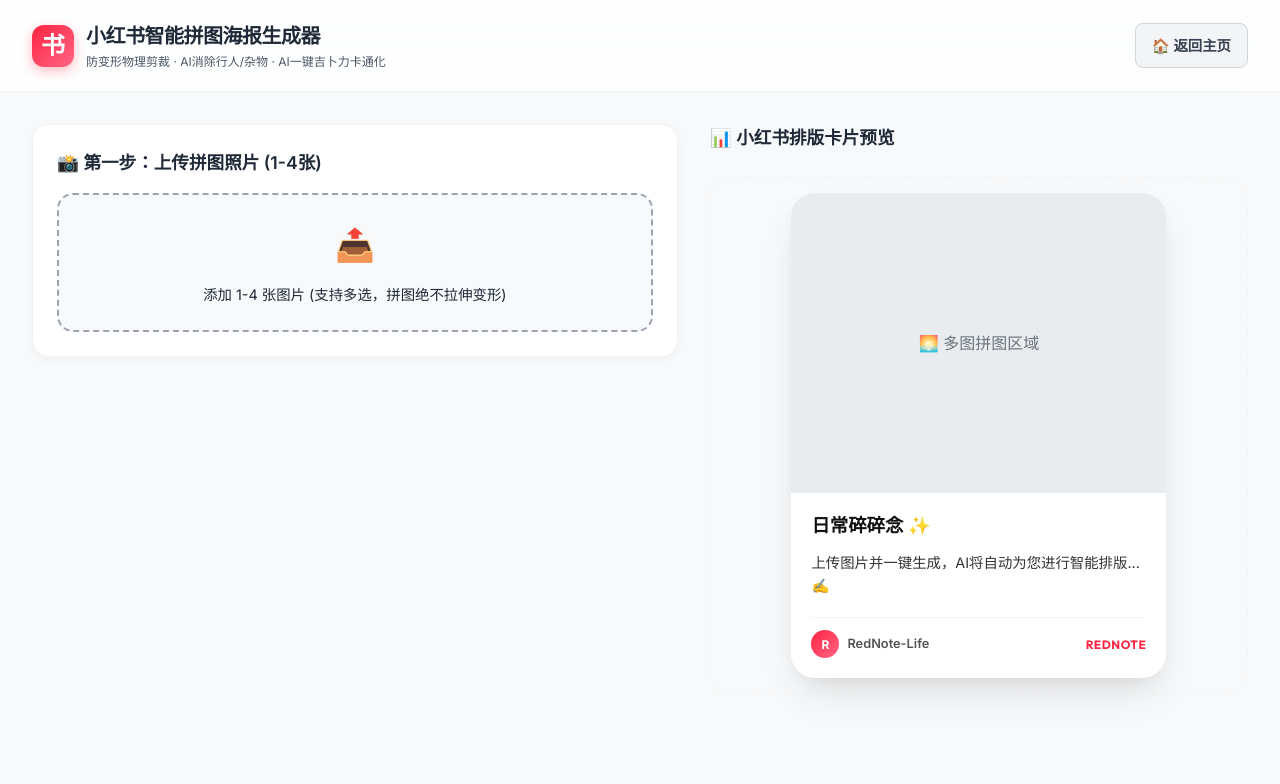
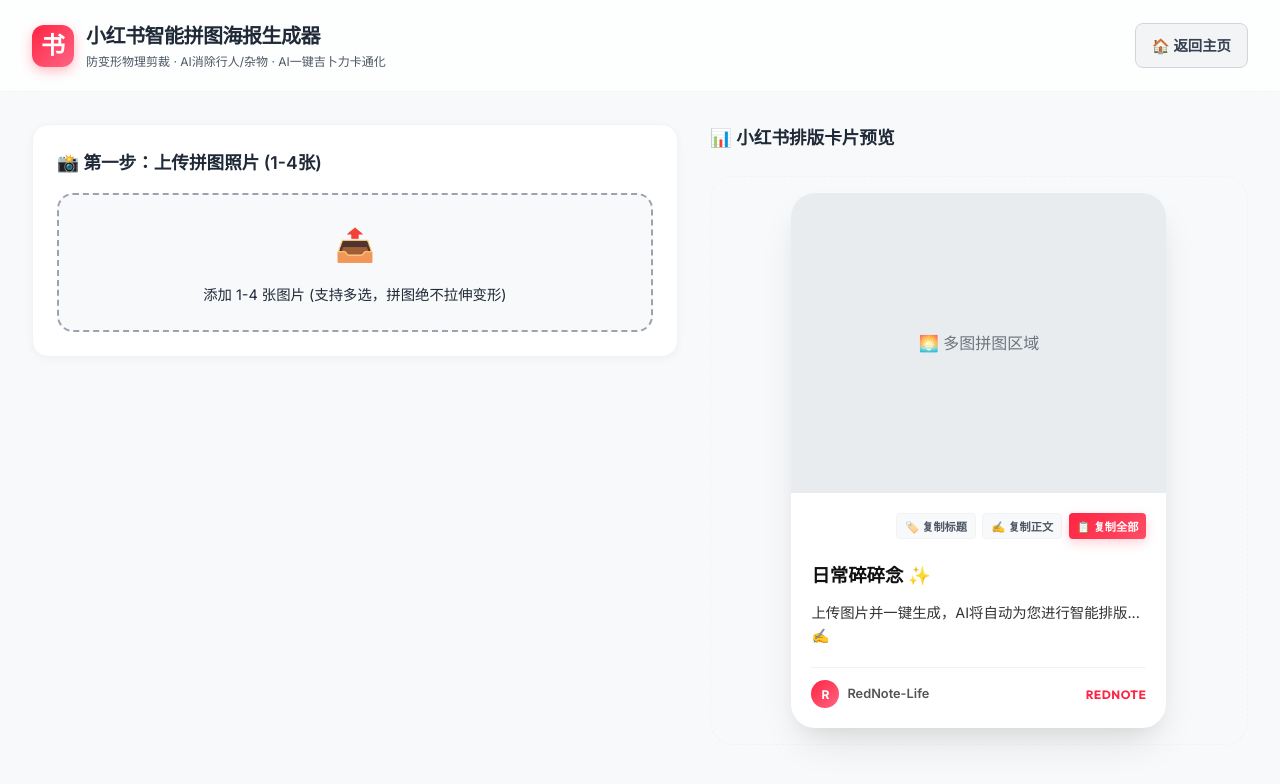
Before and after one commit to azwan56/swpost, a React (Vite) app: page / in a window 1280 px wide. Shown: the top 784 px of the page. Built offline with nearby package versions, Linux system fonts and the light colour scheme; a web font is replaced by a local one.

Commit message:
feat: support exporting processed image only and separate copywriting copy tools

```diff
--- a/src/App.jsx
+++ b/src/App.jsx
@@ -2011,11 +2011,43 @@ function App() {
 
         const imageURL = canvas.toDataURL('image/jpeg', 0.95);
         const link = document.createElement('a');
+        link.download = `xiaohongshu-poster-${Date.now()}.jpg`;
+        link.href = imageURL;
+        link.click();
+      } catch (err) {
+        console.error('Failed to export poster image:', err);
+        setErrorMsg('图片生成失败，请稍后重试。');
+      }
+    }, 150);
+  };
+
+  // 9.5 Export only the collage image (no text)
+  const exportCollageImageOnly = async () => {
+    if (!posterRef.current || uploadedImages.length === 0) return;
+
+    const targetElement = posterRef.current.querySelector('.poster-image-area');
+    if (!targetElement) return;
+
+    setSelectedStickerId(null);
+    setSelectedTextId(null);
+
+    setTimeout(async () => {
+      try {
+        const canvas = await html2canvas(targetElement, {
+          useCORS: true,
+          scale: 3.5,
+          allowTaint: true,
+          backgroundColor: '#ffffff',
+          logging: false
+        });
+
+        const imageURL = canvas.toDataURL('image/jpeg', 0.95);
+        const link = document.createElement('a');
         link.download = `xiaohongshu-collage-${Date.now()}.jpg`;
         link.href = imageURL;
         link.click();
       } catch (err) {
-        console.error('Failed to export poster image:', err);
+        console.error('Failed to export collage image:', err);
         setErrorMsg('图片生成失败，请稍后重试。');
       }
     }, 150);
@@ -2055,9 +2087,22 @@ function App() {
             🏠 返回主页
           </a>
           {uploadedImages.length > 0 && (
-            <button className="btn btn-primary" onClick={exportPosterJPG}>
-              📤 导出发布卡片 (JPG)
-            </button>
+            <div style={{ display: 'flex', gap: '0.5rem' }}>
+              <button
+                className="btn btn-primary"
+                style={{ background: 'linear-gradient(135deg, #ff2442, #ff4d66)', display: 'inline-flex', alignItems: 'center', gap: '0.25rem' }}
+                onClick={exportCollageImageOnly}
+              >
+                💾 导出拼图照片 (不含文案)
+              </button>
+              <button
+                className="btn btn-secondary"
+                style={{ display: 'inline-flex', alignItems: 'center', gap: '0.25rem' }}
+                onClick={exportPosterJPG}
+              >
+                🖼️ 导出完整卡片
+              </button>
+            </div>
           )}
         </div>
       </header>
@@ -3045,9 +3090,22 @@ function App() {
           <div style={{ display: 'flex', justifyContent: 'space-between', width: '100%', alignItems: 'center' }}>
             <h2 className="card-title" style={{ margin: 0 }}>📊 小红书排版卡片预览</h2>
             {uploadedImages.length > 0 && (
-              <button className="btn btn-secondary" style={{ padding: '0.4rem 1rem', fontSize: '0.85rem' }} onClick={exportPosterJPG}>
-                💾 导出图片
-              </button>
+              <div style={{ display: 'flex', gap: '0.4rem' }}>
+                <button
+                  className="btn btn-primary"
+                  style={{ padding: '0.4rem 0.8rem', fontSize: '0.8rem', background: 'linear-gradient(135deg, #ff2442, #ff4d66)', border: 'none', color: '#fff', fontWeight: '600' }}
+                  onClick={exportCollageImageOnly}
+                >
+                  💾 导出拼图 (推荐)
+                </button>
+                <button
+                  className="btn btn-secondary"
+                  style={{ padding: '0.4rem 0.8rem', fontSize: '0.8rem' }}
+                  onClick={exportPosterJPG}
+                >
+                  🖼️ 完整卡片
+                </button>
+              </div>
             )}
           </div>
 
@@ -3289,6 +3347,85 @@ function App() {
 
               {/* Text Area */}
               <div className="poster-content-area">
+                {/* Copy Buttons Toolbar */}
+                <div
+                  className="poster-text-actions"
+                  data-html2canvas-ignore="true"
+                  style={{
+                    display: 'flex',
+                    gap: '0.4rem',
+                    marginBottom: '0.75rem',
+                    justifyContent: 'flex-end',
+                    flexWrap: 'wrap'
+                  }}
+                >
+                  <button
+                    className="btn"
+                    style={{
+                      padding: '0.25rem 0.5rem',
+                      fontSize: '0.7rem',
+                      borderRadius: '4px',
+                      border: '1px solid var(--border-color)',
+                      background: 'var(--bg-main)',
+                      color: 'var(--text-secondary)',
+                      cursor: 'pointer',
+                      display: 'flex',
+                      alignItems: 'center',
+                      gap: '0.15rem'
+                    }}
+                    onClick={() => {
+                      navigator.clipboard.writeText(aiTitle || '日常碎碎念 ✨');
+                      alert('📋 标题已复制！');
+                    }}
+                  >
+                    🏷️ 复制标题
+                  </button>
+                  <button
+                    className="btn"
+                    style={{
+                      padding: '0.25rem 0.5rem',
+                      fontSize: '0.7rem',
+                      borderRadius: '4px',
+                      border: '1px solid var(--border-color)',
+                      background: 'var(--bg-main)',
+                      color: 'var(--text-secondary)',
+                      cursor: 'pointer',
+                      display: 'flex',
+                      alignItems: 'center',
+                      gap: '0.15rem'
+                    }}
+                    onClick={() => {
+                      navigator.clipboard.writeText(aiBody || '');
+                      alert('📝 正文与标签已复制！');
+                    }}
+                  >
+                    ✍️ 复制正文
+                  </button>
+                  <button
+                    className="btn btn-primary"
+                    style={{
+                      padding: '0.25rem 0.5rem',
+                      fontSize: '0.7rem',
+                      borderRadius: '4px',
+                      background: 'linear-gradient(135deg, #ff2442, #ff4d66)',
+                      color: '#fff',
+                      cursor: 'pointer',
+                      border: 'none',
+                      fontWeight: '600',
+                      display: 'flex',
+                      alignItems: 'center',
+                      gap: '0.15rem'
+                    }}
+                    onClick={() => {
+                      const fullText = `【${aiTitle || '日常碎碎念 ✨'}】\n\n${aiBody || ''}`;
+                      navigator.clipboard.writeText(fullText);
+                      alert('✨ 全部文案已复制！');
+                    }}
+                  >
+                    📋 复制全部
+                  </button>
+                </div>
+
                 <h3 className="poster-title">
                   {aiTitle || '日常碎碎念 ✨'}
                 </h3>
```
